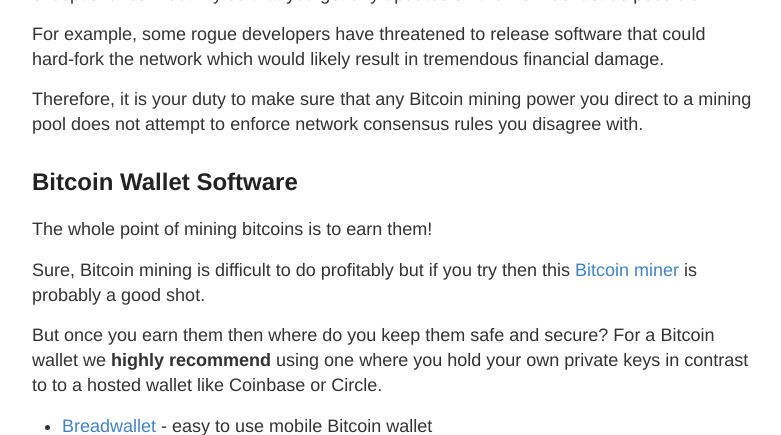
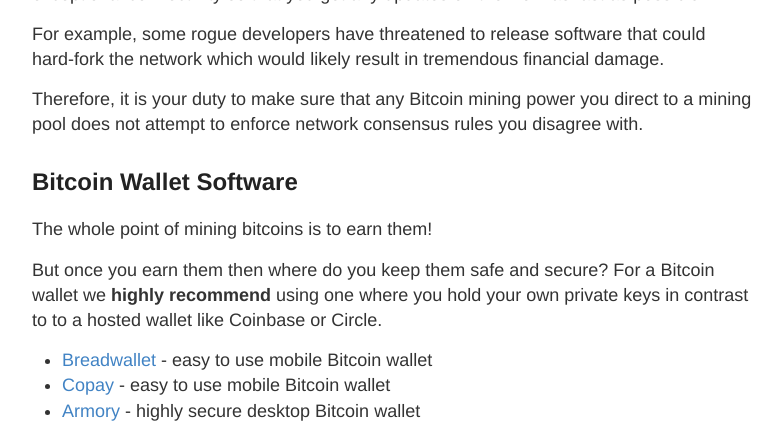
Before and after one commit to vesk4000/bm, a Jekyll site: the page built from bitcoin-mining-software/index.html, in a window 1280 px wide and 900 px high, scrolled down 1508 px, cut to the strip 0-435 px from the top of the window. Shown: the whole strip, without its empty margins (248-1029 px from the left). Built offline with Jekyll 4.4.1, drawn with Linux system fonts in a browser that asks for light colours; Markdown is read by kramdown in place of the engine named in the settings; a script that is not in the unit is left out; part of the change alters nothing that is shown.

Commit message:
Fix title

```diff
--- a/bitcoin-mining-software/index.html
+++ b/bitcoin-mining-software/index.html
@@ -1,6 +1,6 @@
 ---
 layout: default
-title: Learn about Bitcoin mining software
+title: Learn about the best Bitcoin mining software
 ---
 
 <h1>Bitcoin Mining Software Guide</h1>
@@ -18,7 +18,6 @@ title: Learn about Bitcoin mining software
 <p>Therefore, it is your duty to make sure that any Bitcoin mining power you direct to a mining pool does not attempt to enforce network consensus rules you disagree with.
 <h2>Bitcoin Wallet Software</h2>
 <p>The whole point of mining bitcoins is to earn them!
-<p>Sure, Bitcoin mining is difficult to do profitably but if you try then this <a href="http://www.runtogold.com/bitcoinminer">Bitcoin miner</a> is probably a good shot.
 <p>But once you earn them then where do you keep them safe and secure? For a Bitcoin wallet we <b>highly recommend</b> using one where you hold your own private keys in contrast to to a hosted wallet like Coinbase or Circle.
 <ul><li><a href="http://breadwallet.com/">Breadwallet</a> - easy to use mobile Bitcoin wallet</li>
 <li><a href="https://copay.io/">Copay</a> - easy to use mobile Bitcoin wallet</li>
```
